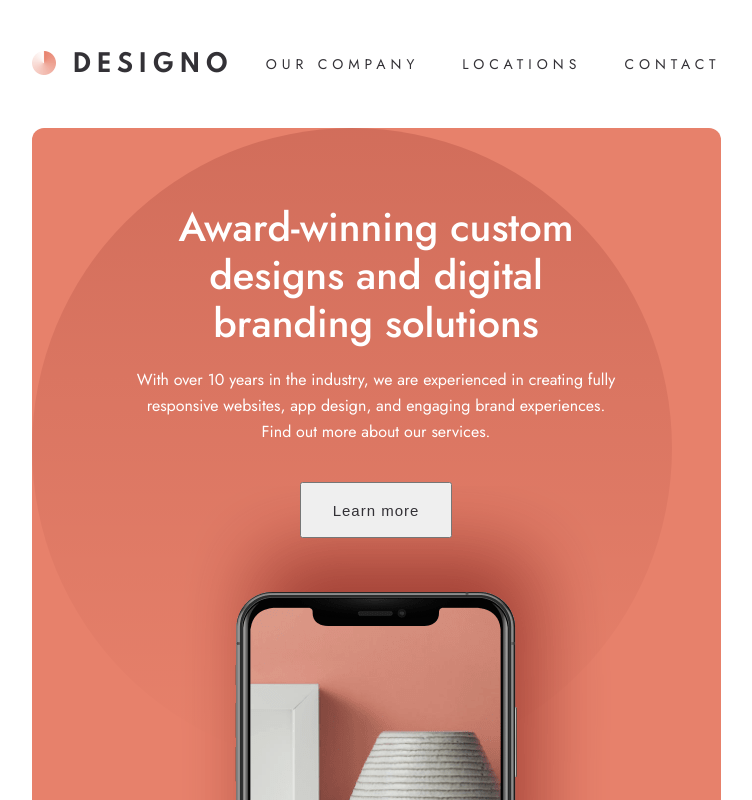
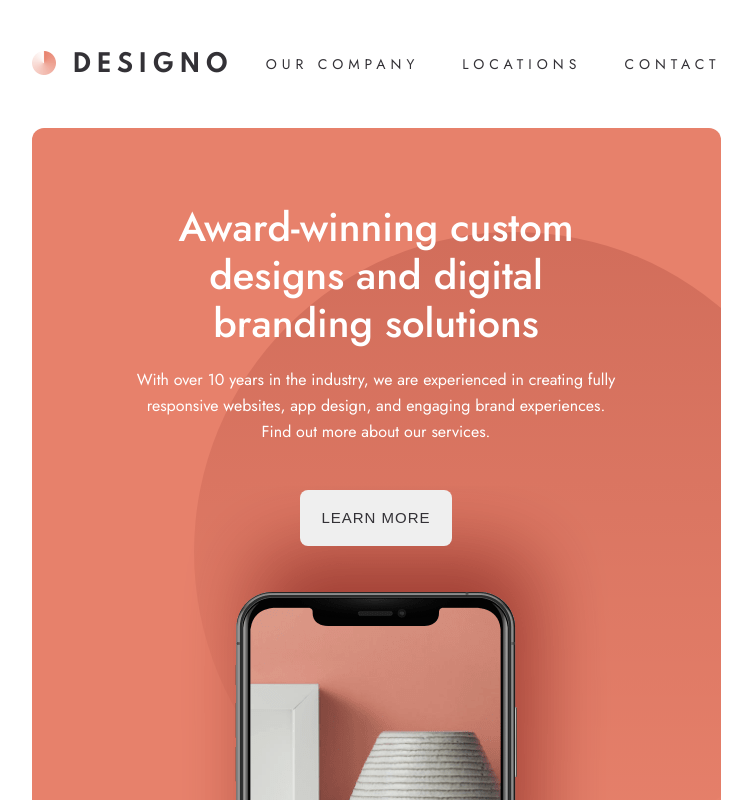
Before and after one commit to pierrolabo/designomultipagewebsite, a React (Create React App) app: page / in a window 1280 px wide. Shown: the top 800 px of the page, without its empty margins (264-1016 px from the left). Built offline with nearby package versions, Linux system fonts and the light colour scheme.

Commit message:
polished h4 margin

```diff
--- a/src/components/Hero/Hero.scss
+++ b/src/components/Hero/Hero.scss
@@ -1,20 +1,21 @@
 @import '../../styles/variables';
 
 .hero__container {
-    background-image: url('../../assets/home/desktop/bg-pattern-hero-home.svg');
-    background-repeat: no-repeat;
-    background-color: $color-bg-card;
     display: flex;
     flex-direction: column;
     justify-content: space-between;
     align-items: center;
     height: 843px;
     position: relative;
+    background-image: url('../../assets/home/desktop/bg-pattern-hero-home.svg');
+    background-repeat: no-repeat;
+    background-position: 0 47%;
+    background-color: $color-bg-card;
     padding-top: 75px;
     @media(min-width: $breakpoint-tablet) {
         max-width: 689px;
         border-radius: 12px;
-
+        background-position: 162px 51%;
     }
     @media(min-width: $breakpoint-desktop) {
         flex-direction: row;
@@ -22,25 +23,27 @@
         min-width: 1111px;
         max-width: 1111px;
         padding-top: 0;
+        background-position: 100% center;
     }
 }
 
 .hero {
     &__info {
-    padding: 0 29px;
         display: flex;
         flex-direction: column;
         justify-content: center;
         align-items: center;
+        padding: 0 29px;
         @media(min-width: $breakpoint-tablet) {
             padding: 0 99px;
         }
         @media(min-width: $breakpoint-desktop) {
+            justify-content: start;
             height: 100%;
             width: 100%;
-            justify-content: start;
+            padding: 0 0;
             padding-top: 112px;
-            padding-left: 97px;
+            padding-left: 108px;
         }
         h1 {
             font-size: 32px;
@@ -54,15 +57,16 @@
             }
             @media(min-width: $breakpoint-desktop) {
                 text-align: left;
+                font-size: 48px;
             }
 
         }
         h4 {
+            margin-top: 20px;
             font-size: 15px;
             line-height: 25px;
             color: $brand-primary-white;
             font-weight: 400;
-            margin-top: 20px;
             text-align: center;
             @media(min-width: $breakpoint-tablet) {
                 font-size: 16px;
@@ -70,19 +74,29 @@
             }
             @media(min-width: $breakpoint-desktop) {
                 text-align: left;
+                padding-right: 100px;
+                margin-top: 38px;
             }
         }
         &--button {
+            position: absolute;
+            top: 43%;
             width: 152px;
             height: 56px;
             color: $brand-secondary-dark-grey;
             font-size: 15px;
             letter-spacing: 1px;
-            line-height: auto;
             font-weight: 500;
+            line-height: 22px;
+            text-transform: uppercase;
             z-index: 3;
-            position: absolute;
-            top: 42%;
+            border: none;
+            border-radius: 8px;
+            &:hover {
+                cursor: pointer;
+                background-color: $brand-secondary-light-peach;
+                color: $brand-primary-white
+            }
             @media(min-width: $breakpoint-desktop) {
                top: 60%;
             }
@@ -94,29 +108,21 @@
         }
     }
     &__img__container {
-        //margin-top: 79px;
         position: relative;
         display: flex;
+        height: 485px;
+        width: 100%;
         overflow: hidden;
-        height: 485px;
-        //max-height: 259px;
         @media(min-width: $breakpoint-desktop) {
         height: 640px;
-
+        width: 78%;
         }
-        width: 100%;
         & img {
             display: flex;
             width: 100%;
             height: 100%;
             object-fit: none;
             object-position: 50% 15%;
-            overflow: hidden;
-            @media(min-width: $breakpoint-desktop) {
-
-            }
-
-
         }
     }
 
```
